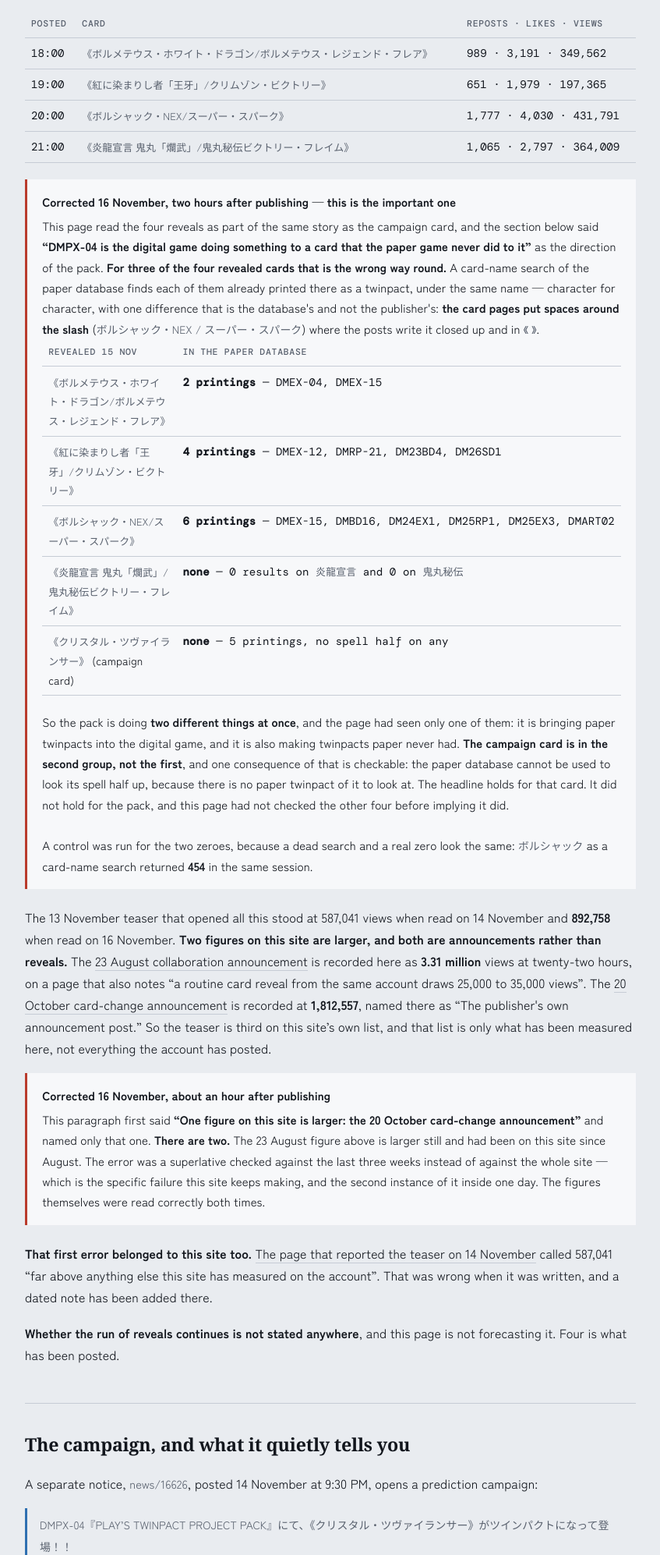
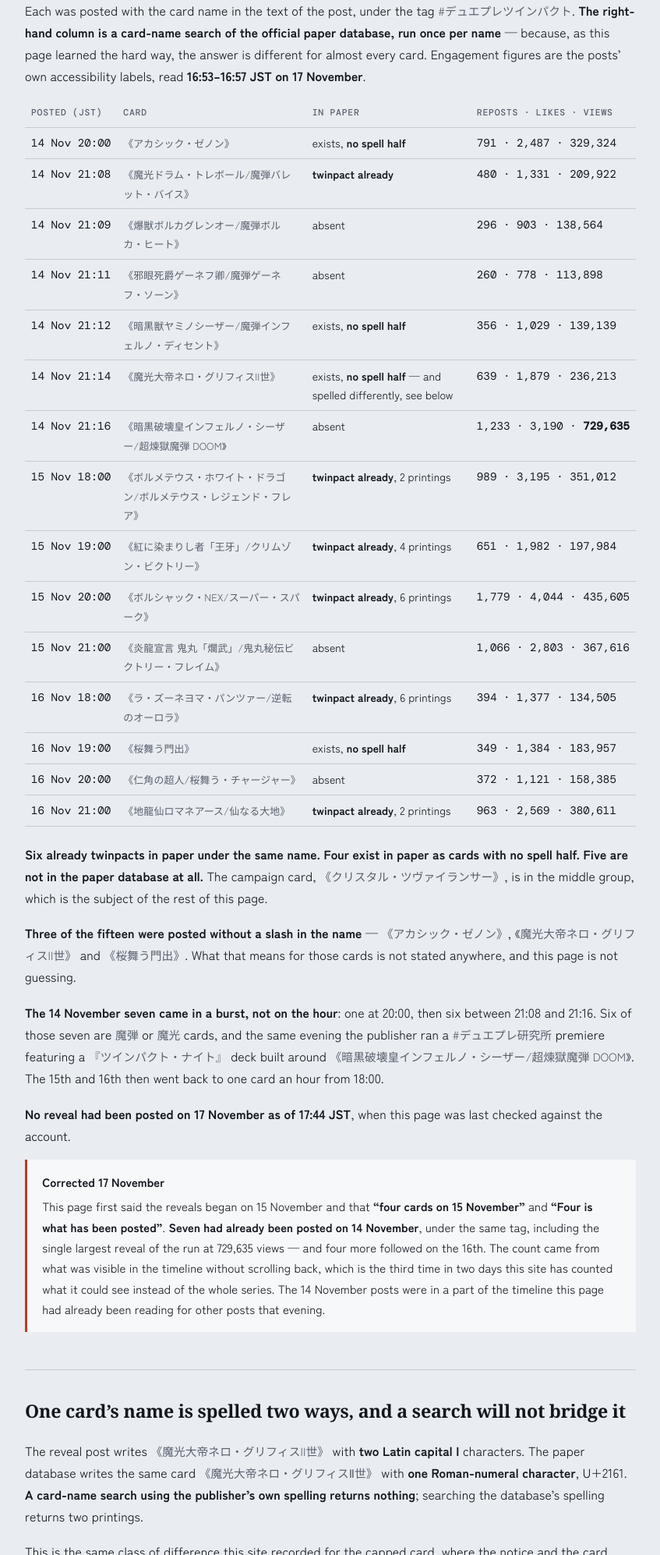
Before and after one commit to gatx105yk/duel-masters-english, a plain HTML site: page 2026-11-16-twinpact-project.html in a window 1280 px wide. Shown: the part 806-2800 px from the top of the page at 78% size, without its empty margins (216-1063 px from the left). Drawn offline with nearby package versions, Linux system fonts and the light colour scheme; a web font is replaced by a local one.

Commit message:
Twinpact page: fifteen reveals, not four, each one checked against paper
The run began on 14 November, not the 15th: seven cards that evening (one at
20:00, then six between 21:08 and 21:16), four on the 15th, four on the 16th.
The page had counted four. The seven were below the fold in an evening of the
timeline the page had already been reading for other posts.

Each of the fifteen names searched in the paper database, one per name:

  6 are twinpacts in paper already under the same name
  4 exist in paper as cards with no spell half
  5 are absent from the database entirely

The campaign card is in the middle group. Control for every zero: ボルシャック
as a card-name search returned 454 in the same session.

Also found: the reveal post writes 《魔光大帝ネロ・グリフィスII世》 with two Latin
capital I, the database writes Ⅱ (U+2161). The publisher's own spelling returns 0
from a card-name search; the database's returns 2 printings.

Calendar: 《コンダマ/魂フエミドロ》(PR) added to the バラギアラカップ entry. It was
posted at 17:01 on 16 November between two pack reveals, under the tag
ランクマッチ報酬 カード情報 -- a season prize card, not a pack card.

WATCH-TASK gains three mechanisms, all from this failure:
- Harvest reveals by full bracketed tag into a Map while scrolling, and keep
  going until the oldest harvested post predates the run. "Scroll past the
  headline" was already in this file from a Grand Prix day miss and did not fire,
  so it is a step now rather than a reminder.
- Read the bracket, not the card name: ランクマッチ報酬 looks exactly like a reveal.
- The card search returns at most 50 results and pagenum resets on submit, so a
  search over 50 can be counted but not enumerated. Narrow until count == ids.
- Retype numerals and brackets the other way before concluding a card is absent.

Co-Authored-By: Claude Opus 5 <noreply@anthropic.com>
Claude-Session: https://claude.ai/code/session_01MsbkEbvj8tDh4ytm3wmwth

```diff
--- a/2026-11-16-twinpact-project.html
+++ b/2026-11-16-twinpact-project.html
@@ -4,20 +4,20 @@
 <meta charset="utf-8">
 <meta name="viewport" content="width=device-width,initial-scale=1">
 <title>The digital game is giving a card a shape paper never did | Duel Masters English</title>
-<meta name="description" content="DMPX-04 is doing two things at once: three of the four cards revealed on 15 November are paper twinpacts already, while the one the publisher is running a guessing campaign on turns up five times in the paper database with no spell half on any of them.">
+<meta name="description" content="Fifteen cards revealed for DMPX-04 across three nights, checked one by one against the paper database: six are twinpacts there already, four exist with no spell half, five are absent. The campaign card is in the second group.">
 <link rel="canonical" href="https://duelmasters.editioncompass.com/2026-11-16-twinpact-project.html">
 <meta property="og:type" content="article">
 <meta property="og:url" content="https://duelmasters.editioncompass.com/2026-11-16-twinpact-project.html">
 <meta property="og:title" content="The digital game is giving a card a shape paper never did | Duel Masters English">
-<meta property="og:description" content="DMPX-04 is doing two things at once: three of the four cards revealed on 15 November are paper twinpacts already, while the one the publisher is running a guessing campaign on turns up five times in the paper database with no spell half on any of them.">
+<meta property="og:description" content="Fifteen cards revealed for DMPX-04 across three nights, checked one by one against the paper database: six are twinpacts there already, four exist with no spell half, five are absent. The campaign card is in the second group.">
 <meta property="og:site_name" content="Duel Masters English">
 <meta property="og:locale" content="en_GB">
 <meta name="twitter:card" content="summary">
 <meta name="twitter:title" content="The digital game is giving a card a shape paper never did | Duel Masters English">
-<meta name="twitter:description" content="DMPX-04 is doing two things at once: three of the four cards revealed on 15 November are paper twinpacts already, while the one the publisher is running a guessing campaign on turns up five times in the paper database with no spell half on any of them.">
+<meta name="twitter:description" content="Fifteen cards revealed for DMPX-04 across three nights, checked one by one against the paper database: six are twinpacts there already, four exist with no spell half, five are absent. The campaign card is in the second group.">
 <meta property="article:published_time" content="2026-11-16">
 <script type="application/ld+json">
-{"@context":"https://schema.org","@type":"Article","headline":"The digital game is giving a card a shape paper never did","description":"DMPX-04 is doing two things at once: three of the four cards revealed on 15 November are paper twinpacts already, while the one the publisher is running a guessing campaign on turns up five times in the paper database with no spell half on any of them.","datePublished":"2026-11-16","dateModified":"2026-11-16","inLanguage":"en","isAccessibleForFree":true,"mainEntityOfPage":{"@type":"WebPage","@id":"https://duelmasters.editioncompass.com/2026-11-16-twinpact-project.html"},"publisher":{"@type":"Organization","name":"Duel Masters English"}}
+{"@context":"https://schema.org","@type":"Article","headline":"The digital game is giving a card a shape paper never did","description":"Fifteen cards revealed for DMPX-04 across three nights, checked one by one against the paper database: six are twinpacts there already, four exist with no spell half, five are absent. The campaign card is in the second group.","datePublished":"2026-11-16","dateModified":"2026-11-17","inLanguage":"en","isAccessibleForFree":true,"mainEntityOfPage":{"@type":"WebPage","@id":"https://duelmasters.editioncompass.com/2026-11-16-twinpact-project.html"},"publisher":{"@type":"Organization","name":"Duel Masters English"}}
 </script>
 <link rel="preconnect" href="https://fonts.googleapis.com">
 <link rel="preconnect" href="https://fonts.gstatic.com" crossorigin>
@@ -44,9 +44,10 @@ td.n{font-family:'DM Mono',monospace;white-space:nowrap}
   <h1>The digital game is giving a card a shape paper never did</h1>
   <p class="standfirst">
     A teaser went up on 13 November for a pack called
-    <span class="jp">『PLAY&rsquo;S TWINPACT PROJECT PACK』</span>. Two days later the reveals began
-    &mdash; <strong>four cards on 15 November, on the hour from 18:00</strong> &mdash; and the pack
-    now has a code: <strong>DMPX-04</strong>.
+    <span class="jp">『PLAY&rsquo;S TWINPACT PROJECT PACK』</span>, and the pack now has a code:
+    <strong>DMPX-04</strong>. <strong>Fifteen cards have been revealed for it &mdash; seven on
+    14 November, four on 15 November, four on 16 November</strong> &mdash; and this page was
+    rewritten on 17 November because it had found only four of them.
   </p>
   <p class="standfirst">
     The card the publisher has built a guessing game around is
@@ -55,48 +56,102 @@ td.n{font-family:'DM Mono',monospace;white-space:nowrap}
     &mdash; and not one of the five is a twinpact.</strong>
   </p>
 
-  <h2>The four revealed on 15 November</h2>
+  <h2>All fifteen, and what paper already has</h2>
   <p>
     Each was posted with the card name in the text of the post, under the tag
-    <span class="jp">#デュエプレツインパクト</span>. Figures are the posts&rsquo; own accessibility
-    labels, all read together at <strong>09:16 JST on 16 November</strong>.
+    <span class="jp">#デュエプレツインパクト</span>. <strong>The right-hand column is a card-name
+    search of the official paper database, run once per name</strong> &mdash; because, as this page
+    learned the hard way, the answer is different for almost every card. Engagement figures are the
+    posts&rsquo; own accessibility labels, read <strong>16:53&ndash;16:57 JST on 17 November</strong>.
   </p>
   <table>
-    <tr><th>Posted</th><th>Card</th><th>Reposts &middot; likes &middot; views</th></tr>
-    <tr><td class="n">18:00</td><td><span class="jp">《ボルメテウス・ホワイト・ドラゴン/ボルメテウス・レジェンド・フレア》</span></td><td class="n">989 &middot; 3,191 &middot; 349,562</td></tr>
-    <tr><td class="n">19:00</td><td><span class="jp">《紅に染まりし者「王牙」/クリムゾン・ビクトリー》</span></td><td class="n">651 &middot; 1,979 &middot; 197,365</td></tr>
-    <tr><td class="n">20:00</td><td><span class="jp">《ボルシャック・NEX/スーパー・スパーク》</span></td><td class="n">1,777 &middot; 4,030 &middot; 431,791</td></tr>
-    <tr><td class="n">21:00</td><td><span class="jp">《炎龍宣言 鬼丸「爛武」/鬼丸秘伝ビクトリー・フレイム》</span></td><td class="n">1,065 &middot; 2,797 &middot; 364,009</td></tr>
+    <tr><th>Posted (JST)</th><th>Card</th><th>In paper</th><th>Reposts &middot; likes &middot; views</th></tr>
+    <tr><td class="n">14 Nov 20:00</td><td><span class="jp">《アカシック・ゼノン》</span></td><td>exists, <strong>no spell half</strong></td><td class="n">791 &middot; 2,487 &middot; 329,324</td></tr>
+    <tr><td class="n">14 Nov 21:08</td><td><span class="jp">《魔光ドラム・トレボール/魔弾バレット・バイス》</span></td><td><strong>twinpact already</strong></td><td class="n">480 &middot; 1,331 &middot; 209,922</td></tr>
+    <tr><td class="n">14 Nov 21:09</td><td><span class="jp">《爆獣ボルカグレンオー/魔弾ボルカ・ヒート》</span></td><td>absent</td><td class="n">296 &middot; 903 &middot; 138,564</td></tr>
+    <tr><td class="n">14 Nov 21:11</td><td><span class="jp">《邪眼死爵ゲーネフ卿/魔弾ゲーネフ・ソーン》</span></td><td>absent</td><td class="n">260 &middot; 778 &middot; 113,898</td></tr>
+    <tr><td class="n">14 Nov 21:12</td><td><span class="jp">《暗黒獣ヤミノシーザー/魔弾インフェルノ・ディセント》</span></td><td>exists, <strong>no spell half</strong></td><td class="n">356 &middot; 1,029 &middot; 139,139</td></tr>
+    <tr><td class="n">14 Nov 21:14</td><td><span class="jp">《魔光大帝ネロ・グリフィスII世》</span></td><td>exists, <strong>no spell half</strong> &mdash; and spelled differently, see below</td><td class="n">639 &middot; 1,879 &middot; 236,213</td></tr>
+    <tr><td class="n">14 Nov 21:16</td><td><span class="jp">《暗黒破壊皇インフェルノ・シーザー/超煉獄魔弾 DOOM》</span></td><td>absent</td><td class="n">1,233 &middot; 3,190 &middot; <strong>729,635</strong></td></tr>
+    <tr><td class="n">15 Nov 18:00</td><td><span class="jp">《ボルメテウス・ホワイト・ドラゴン/ボルメテウス・レジェンド・フレア》</span></td><td><strong>twinpact already</strong>, 2 printings</td><td class="n">989 &middot; 3,195 &middot; 351,012</td></tr>
+    <tr><td class="n">15 Nov 19:00</td><td><span class="jp">《紅に染まりし者「王牙」/クリムゾン・ビクトリー》</span></td><td><strong>twinpact already</strong>, 4 printings</td><td class="n">651 &middot; 1,982 &middot; 197,984</td></tr>
+    <tr><td class="n">15 Nov 20:00</td><td><span class="jp">《ボルシャック・NEX/スーパー・スパーク》</span></td><td><strong>twinpact already</strong>, 6 printings</td><td class="n">1,779 &middot; 4,044 &middot; 435,605</td></tr>
+    <tr><td class="n">15 Nov 21:00</td><td><span class="jp">《炎龍宣言 鬼丸「爛武」/鬼丸秘伝ビクトリー・フレイム》</span></td><td>absent</td><td class="n">1,066 &middot; 2,803 &middot; 367,616</td></tr>
+    <tr><td class="n">16 Nov 18:00</td><td><span class="jp">《ラ・ズーネヨマ・パンツァー/逆転のオーロラ》</span></td><td><strong>twinpact already</strong>, 6 printings</td><td class="n">394 &middot; 1,377 &middot; 134,505</td></tr>
+    <tr><td class="n">16 Nov 19:00</td><td><span class="jp">《桜舞う門出》</span></td><td>exists, <strong>no spell half</strong></td><td class="n">349 &middot; 1,384 &middot; 183,957</td></tr>
+    <tr><td class="n">16 Nov 20:00</td><td><span class="jp">《仁角の超人/桜舞う・チャージャー》</span></td><td>absent</td><td class="n">372 &middot; 1,121 &middot; 158,385</td></tr>
+    <tr><td class="n">16 Nov 21:00</td><td><span class="jp">《地龍仙ロマネアース/仙なる大地》</span></td><td><strong>twinpact already</strong>, 2 printings</td><td class="n">963 &middot; 2,569 &middot; 380,611</td></tr>
   </table>
+  <p>
+    <strong>Six already twinpacts in paper under the same name. Four exist in paper as cards with no
+    spell half. Five are not in the paper database at all.</strong> The campaign card,
+    <span class="jp">《クリスタル・ツヴァイランサー》</span>, is in the middle group, which is the
+    subject of the rest of this page.
+  </p>
+  <p>
+    <strong>Three of the fifteen were posted without a slash in the name</strong> &mdash;
+    <span class="jp">《アカシック・ゼノン》</span>, <span class="jp">《魔光大帝ネロ・グリフィスII世》</span>
+    and <span class="jp">《桜舞う門出》</span>. What that means for those cards is not stated
+    anywhere, and this page is not guessing.
+  </p>
+  <p>
+    <strong>The 14 November seven came in a burst, not on the hour</strong>: one at 20:00, then six
+    between 21:08 and 21:16. Six of those seven are
+    <span class="jp">魔弾</span> or <span class="jp">魔光</span> cards, and the same evening the
+    publisher ran a <span class="jp">#デュエプレ研究所</span> premiere featuring a
+    <span class="jp">『ツインパクト・ナイト』</span> deck built around
+    <span class="jp">《暗黒破壊皇インフェルノ・シーザー/超煉獄魔弾 DOOM》</span>. The 15th and 16th
+    then went back to one card an hour from 18:00.
+  </p>
+  <p>
+    <strong>No reveal had been posted on 17 November as of 17:44 JST</strong>, when this page was
+    last checked against the account.
+  </p>
+
+  <div class="note warn">
+    <b>Corrected 17 November</b>
+    This page first said the reveals began on 15 November and that
+    <strong>&ldquo;four cards on 15 November&rdquo;</strong> and
+    <strong>&ldquo;Four is what has been posted&rdquo;</strong>. <strong>Seven had already been
+    posted on 14 November</strong>, under the same tag, including the single largest reveal of the
+    run at 729,635 views &mdash; and four more followed on the 16th. The count came from what was
+    visible in the timeline without scrolling back, which is the third time in two days this site
+    has counted what it could see instead of the whole series. The 14 November posts were in a part
+    of the timeline this page had already been reading for other posts that evening.
+  </div>
+
+  <h2>One card&rsquo;s name is spelled two ways, and a search will not bridge it</h2>
+  <p>
+    The reveal post writes <span class="jp">《魔光大帝ネロ・グリフィスII世</span><span class="jp">》</span>
+    with <strong>two Latin capital I</strong> characters. The paper database writes the same card
+    <span class="jp">《魔光大帝ネロ・グリフィスⅡ世》</span> with <strong>one Roman-numeral
+    character</strong>, U+2161. <strong>A card-name search using the publisher&rsquo;s own spelling
+    returns nothing</strong>; searching the database&rsquo;s spelling returns two printings.
+  </p>
+  <p>
+    This is the same class of difference this site recorded for
+    <a href="2026-11-14-loop-cap.html">the capped card</a>, where the notice and the card page
+    disagreed on a single digit's width. It is worth writing down each time, because it is the
+    difference between a search that finds the card and a search that reports it does not exist.
+  </p>
   <div class="note warn">
     <b>Corrected 16 November, two hours after publishing &mdash; this is the important one</b>
-    This page read the four reveals as part of the same story as the campaign card, and the section
-    below said <strong>&ldquo;DMPX-04 is the digital game doing something to a card that the paper
-    game never did to it&rdquo;</strong> as the direction of the pack. <strong>For three of the four
-    revealed cards that is the wrong way round.</strong> A card-name search of the paper database
-    finds each of them already printed there as a twinpact, under the same name &mdash; character
-    for character, with one difference that is the database's and not the publisher's: <strong>the
-    card pages put spaces around the slash</strong> (<span class="jp">ボルシャック・NEX / スーパー・スパーク</span>)
-    where the posts write it closed up and in
-    <span class="jp">《 》</span>.
-    <table>
-      <tr><th>Revealed 15 Nov</th><th>In the paper database</th></tr>
-      <tr><td><span class="jp">《ボルメテウス・ホワイト・ドラゴン/ボルメテウス・レジェンド・フレア》</span></td><td class="n"><strong>2 printings</strong> &mdash; DMEX-04, DMEX-15</td></tr>
-      <tr><td><span class="jp">《紅に染まりし者「王牙」/クリムゾン・ビクトリー》</span></td><td class="n"><strong>4 printings</strong> &mdash; DMEX-12, DMRP-21, DM23BD4, DM26SD1</td></tr>
-      <tr><td><span class="jp">《ボルシャック・NEX/スーパー・スパーク》</span></td><td class="n"><strong>6 printings</strong> &mdash; DMEX-15, DMBD16, DM24EX1, DM25RP1, DM25EX3, DMART02</td></tr>
-      <tr><td><span class="jp">《炎龍宣言 鬼丸「爛武」/鬼丸秘伝ビクトリー・フレイム》</span></td><td class="n"><strong>none</strong> &mdash; 0 results on <span class="jp">炎龍宣言</span> and 0 on <span class="jp">鬼丸秘伝</span></td></tr>
-      <tr><td><span class="jp">《クリスタル・ツヴァイランサー》</span> (campaign card)</td><td class="n"><strong>none</strong> &mdash; 5 printings, no spell half on any</td></tr>
-    </table>
-    So the pack is doing <strong>two different things at once</strong>, and the page had seen only
-    one of them: it is bringing paper twinpacts into the digital game, and it is also making
-    twinpacts paper never had. <strong>The campaign card is in the second group, not the first</strong>, and
-    one consequence of that is checkable: the paper database cannot be used to look its spell half
-    up, because there is no paper twinpact of it to look at. The headline holds for that card. It did not hold for the pack, and this page had not
-    checked the other four before implying it did.
+    The section below said <strong>&ldquo;DMPX-04 is the digital game doing something to a card that
+    the paper game never did to it&rdquo;</strong> as the direction of the pack, on the strength of
+    the campaign card alone. <strong>It is the wrong way round for six of the fifteen cards</strong>,
+    which were already twinpacts in paper before DMPX-04 existed &mdash; the table above gives each
+    one. So the pack does <strong>two different things at once</strong>, and the page had seen only
+    one of them: it brings paper twinpacts into the digital game, and it also makes twinpacts paper
+    never had. The campaign card is in the second kind, and one consequence of that is checkable:
+    the paper database cannot be used to look its spell half up, because there is no paper twinpact
+    of it to look at. <strong>The headline holds for that card. It did not hold for the pack.</strong>
     <br><br>
-    A control was run for the two zeroes, because a dead search and a real zero look the same:
-    <span class="jp">ボルシャック</span> as a card-name search returned <strong>454</strong> in the
-    same session.
+    Two notes on method. The names match the posts character for character, with one difference that
+    belongs to the database and not the publisher: <strong>the card pages put spaces around the
+    slash</strong> (<span class="jp">ボルシャック・NEX / スーパー・スパーク</span>) where the posts
+    write it closed up and inside <span class="jp">《 》</span>. And a control was run, because a
+    dead search and a real zero look identical: <span class="jp">ボルシャック</span> as a card-name
+    search returned <strong>454</strong> in the same session as every zero above.
   </div>
 
   <p>
@@ -217,8 +272,8 @@ td.n{font-family:'DM Mono',monospace;white-space:nowrap}
     <strong>For this one card, DMPX-04 runs the other way: the digital game is giving it a form the
     paper game never printed.</strong> That is true of
     <span class="jp">《クリスタル・ツヴァイランサー》</span> and it is not true of the pack &mdash;
-    three of the four cards revealed on 15 November are paper twinpacts already, as the note above
-    sets out. <strong>Both things are in the same pack.</strong>
+    six of the fifteen revealed cards are paper twinpacts already, as the table above sets out.
+    <strong>Both things are in the same pack.</strong>
   </p>
   <p>
     <strong>This is not a claim that paper will follow.</strong> Nothing published says DMPX-04
--- a/sitemap.xml
+++ b/sitemap.xml
@@ -2,7 +2,7 @@
 <urlset xmlns="http://www.sitemaps.org/schemas/sitemap/0.9">
   <url>
     <loc>https://duelmasters.editioncompass.com/2026-11-16-twinpact-project.html</loc>
-    <lastmod>2026-11-16</lastmod>
+    <lastmod>2026-11-17</lastmod>
     <changefreq>monthly</changefreq>
     <priority>0.8</priority>
   </url>
```
Also changed, not shown: 2026-08-16-calendar.html (+9 -1 lines), index.html (+4 -4 lines), 1 other file.
